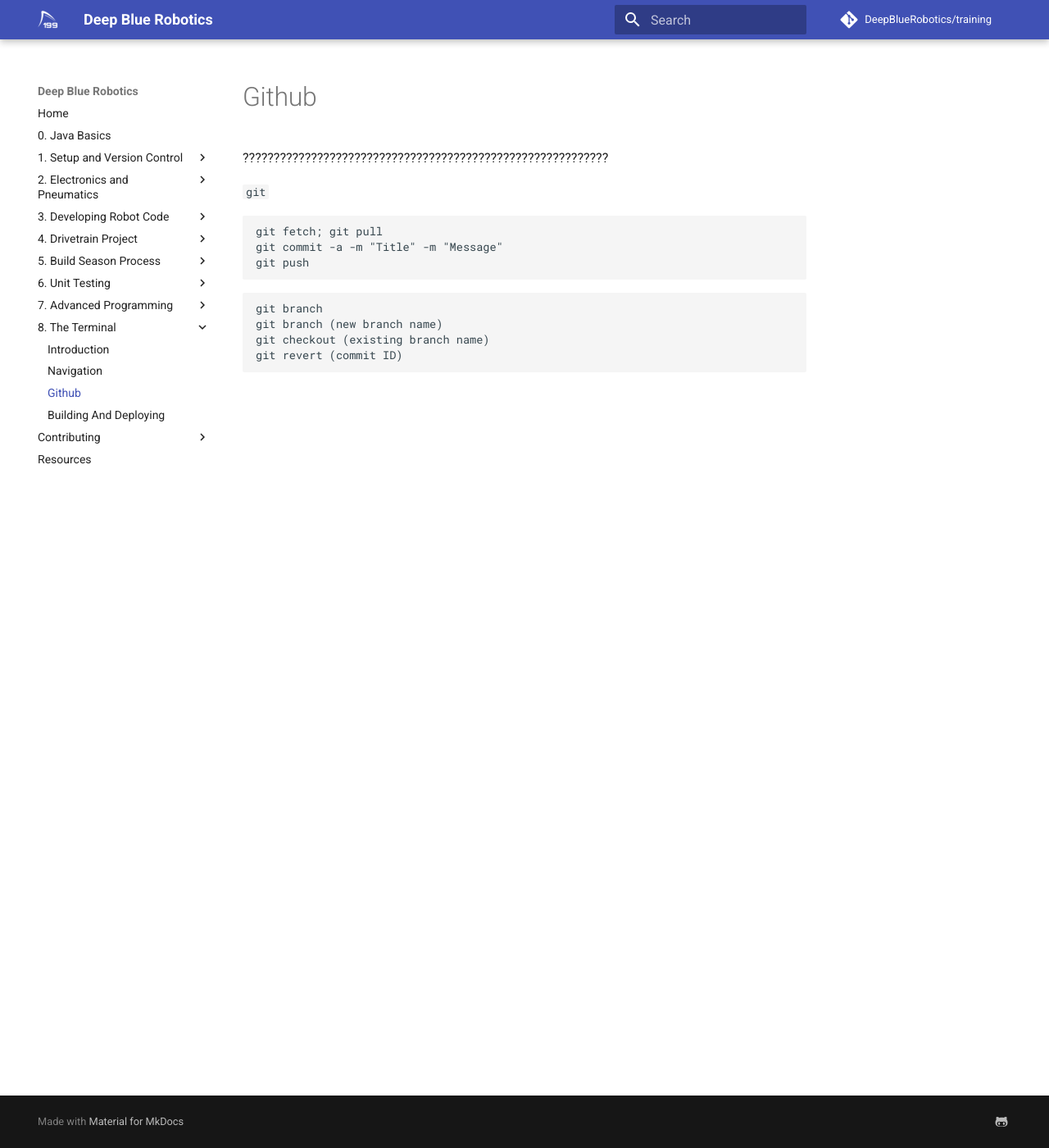
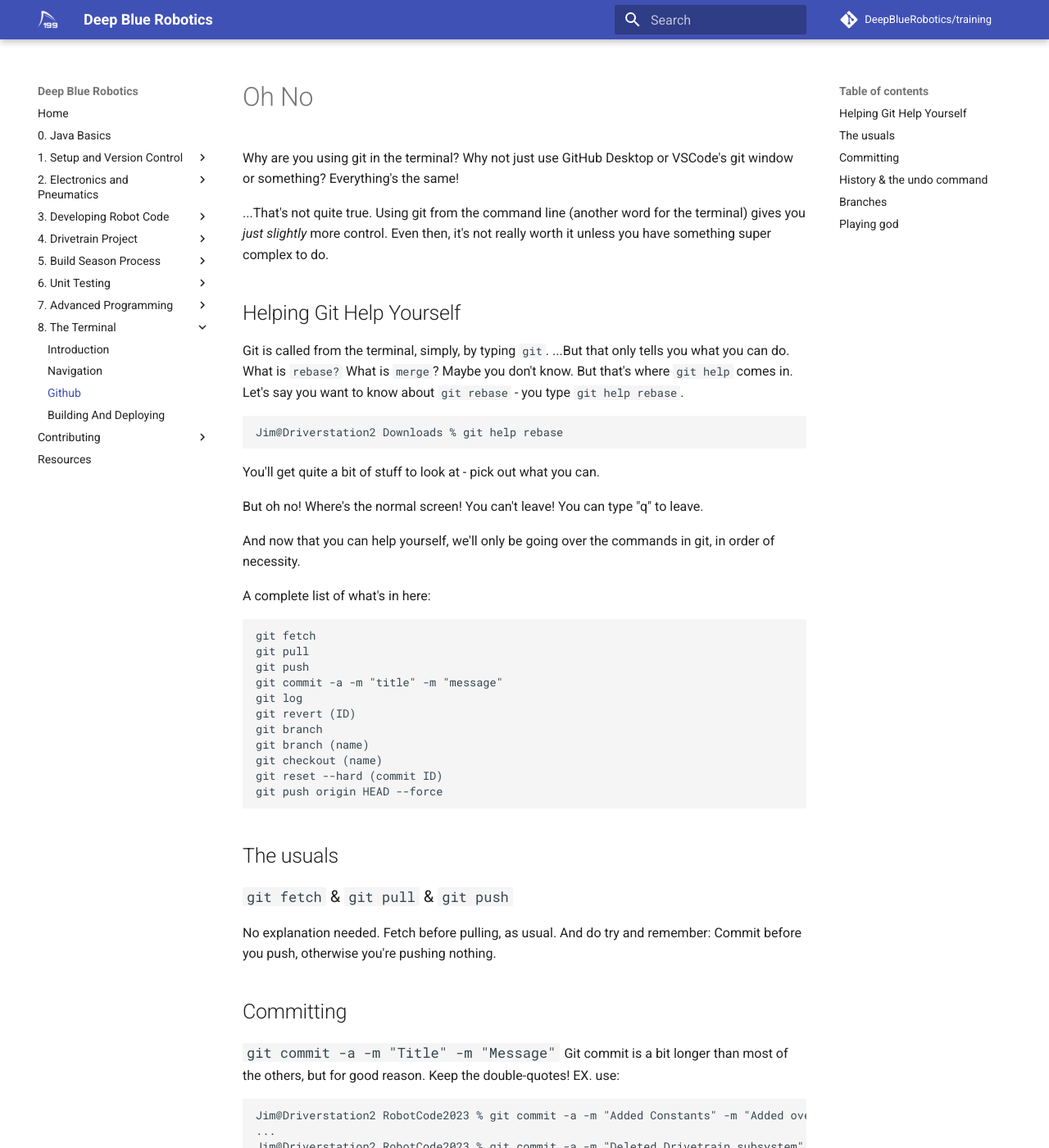
Before and after one commit to DeepBlueRobotics/training, an MkDocs documentation site: the page built from docs/section-8/git.md, in a window 1280 px wide and 1400 px high. Shown: the whole window at 82% size. Built offline with MkDocs 1.6.1 and Material for MkDocs 9.7.7, drawn with Linux system fonts in a browser that asks for light colours; comment, search, counter and statistics services are not loaded; some of the changed text lies outside the part shown.

Commit message:
Add git section

````diff
--- a/docs/section-8/git.md
+++ b/docs/section-8/git.md
@@ -1,14 +1,148 @@
-???????????????????????????????????????????????????????????
+<style>sub{color:gray;}</style>
+<style>green{color:#006600;}</style>
+<style>red{color:#660000;}</style>
+<style>big{font-size:20px;}</style>
 
-`git`
+# Oh No
+
+Why are you using git in the terminal? Why not just use GitHub Desktop or VSCode's git window or something? Everything's the same!
+
+...That's not quite true. Using git from the command line (another word for the terminal) gives you *just slightly* more control. Even then, it's not really worth it unless you have something super complex to do.
+
+## Helping Git Help Yourself
+
+Git is called from the terminal, simply, by typing `git`. ...But that only tells you what you can do. What is `rebase?` What is `merge`? Maybe you don't know. But that's where `git help` comes in. Let's say you want to know about `git rebase` - you type `git help rebase`.
 ```
-git fetch; git pull
-git commit -a -m "Title" -m "Message"
+Jim@Driverstation2 Downloads % git help rebase
+```
+You'll get quite a bit of stuff to look at - pick out what you can.
+
+But oh no! Where's the normal screen! You can't leave! You can type "q" to leave.
+
+And now that you can help yourself, we'll only be going over the commands in git, in order of necessity.
+
+A complete list of what's in here:
+```
+git fetch
+git pull
 git push
+git commit -a -m "title" -m "message"
+git log
+git revert (ID)
+git branch
+git branch (name)
+git checkout (name)
+git reset --hard (commit ID)
+git push origin HEAD --force
 ```
+
+## The usuals
+<big> `git fetch` & `git pull` & `git push` </big>
+
+No explanation needed. Fetch before pulling, as usual.
+And do try and remember: Commit before you push, otherwise you're pushing nothing.
+
+## Committing
+<big> `git commit -a -m "Title" -m "Message"` </big>
+Git commit is a bit longer than most of the others, but for good reason. Keep the double-quotes!
+EX. use:
 ```
-git branch
-git branch (new branch name)
-git checkout (existing branch name)
-git revert (commit ID)
+Jim@Driverstation2 RobotCode2023 % git commit -a -m "Added Constants" -m "Added overloadSocks, megaChad, and barfBottleCount to constants"
+...
+Jim@Driverstation2 RobotCode2023 % git commit -a -m "Deleted Drivetrain subsystem" -m "why not :)"
+...
+Jim@Driverstation2 RobotCode2023 % git push
 ```
+
+## History & the undo command
+<big> `git log` </big>
+A funny way of looking at the commit history of your repo. Hit `q` to leave the history screen. Those big strings of garbage numbers and letters? We call those `commit ID`s.
+
+Usually, this is used to make sure you did the right thing... but what if you didn't?
+
+<big> `git revert (commit ID)` </big>
+
+That's where revert comes in. It creates a new commit called a 'revert', which you can then push to the repo to undo your mistake.
+
+EX:
+Let's say I have these two commits in my `git log`
+![Whoops, git problems](img/gitproblem.png)
+
+You can see here that the commit IDs are `1f942bef9e22c7361576797dcbf237465afe474f` for the latest one and `c317b21c0bfe86650254ca481abc7525fc799ec2` for my previous commit. We're assuming my latest commit is bad, and I need to undo it.
+```
+Jim@Driverstation2 RobotCode2023 % git revert 1f942bef9e22c7361576797dcbf237465afe474f
+[...]
+```
+That's it. Push the commit, and I'm done.
+
+## Branches
+<big> `git branch` & `git branch (name)` </big>
+
+These show you which branch you're in, and allow you to create/delete a new branch if you specify a name.
+
+```
+Jim@Driverstation2 RobotCode2023 % git branch
+  master
+* dev
+Jim@Driverstation2 RobotCode2023 % git branch wawa; git branch
+  master
+* dev
+  wawa
+Jim@Driverstation2 RobotCode2023 % git branch --delete wawa; git branch
+Deleted branch wawa (was 1f942be).
+  master
+* dev
+```
+<sub>What did we do here? We created the branch `wawa`, and then deleted it right after. We keep using `git branch` to print the current branches available.</sub>
+
+!!! note
+    Many things in git have to be done in a specific order. Remember that you can use the ; sign to separate multiple commands in the terminal.
+
+!!! question
+		Wait... but how do I swap branches?
+
+<big> `git checkout (existing branch name)` </big>
+
+Neat. Just remember you can't change branches if you have changes you didn't commit on your current branch.
+
+```
+Jim@Driverstation2 RobotCode2023 % git branch
+  master
+* dev
+Jim@Driverstation2 RobotCode2023 % git checkout dev; git branch
+  master
+* dev
+```
+
+## Playing god
+<big> `git reset --hard (commit ID)` & `git push origin HEAD --force` </big>
+
+<sub><red>For people who want to change the flow of time itself.</red></sub>
+
+Most people won't need to know this one. This is if you screwed up <red>real bad</red>. And this can also screw *everybody else* over if you don't know exactly what you're doing.
+
+DO. NOT. USE.
+
+Unless you know **exactly** what you are doing. I mean it.
+
+Okay, warning aside, this is how you change the history of a git repo. When you revert a change, you still are commiting to the repo. It's more junk on the history.
+
+For example, let's say I have this history on the online repo.
+
+`prev1 -> prev2 -> what other people have`
+
+But what if I want to set the latest commit to `prev2` *without* adding an extra revert commit to the history? A revert will make the history look like option A here, but option B is what these two commands allow you to change it to.
+
+```
+A: revert prev1 -> prev1 -> prev2 -> what other people have
+B:                          prev2 -> what other people have
+```
+
+In this case, you would do `git reset --hard (whatever the commit ID of prev2 is)`.
+
+If I hadn't pushed my changes to the online repo, this would be fine. But since other people have the repo, you need to make sure the repo knows as well. Use `git push origin HEAD --force` to make the *online* repo's 'latest commit' the same as *your* repo's latest commit.
+
+!!! warning
+		If other people have already received your changes (in this case prev1 and prev2), then if they do not fetch the new changes in the history of the repo, when they try to commit a change, the histories will conflict and make everybody have to deal with the big sphagetti mess of history in the repo.
+
+Takeaway: Tell others when you change history itself.
````
Also changed, not shown: docs/section-8/nav.md (+7 -5 lines), docs/section-8/img/gitproblem.png (added), docs/section-8/img/newterm/colon.png (added), docs/section-8/img/newterm/mac.png (added), docs/section-8/img/newterm/windows.png (added).
